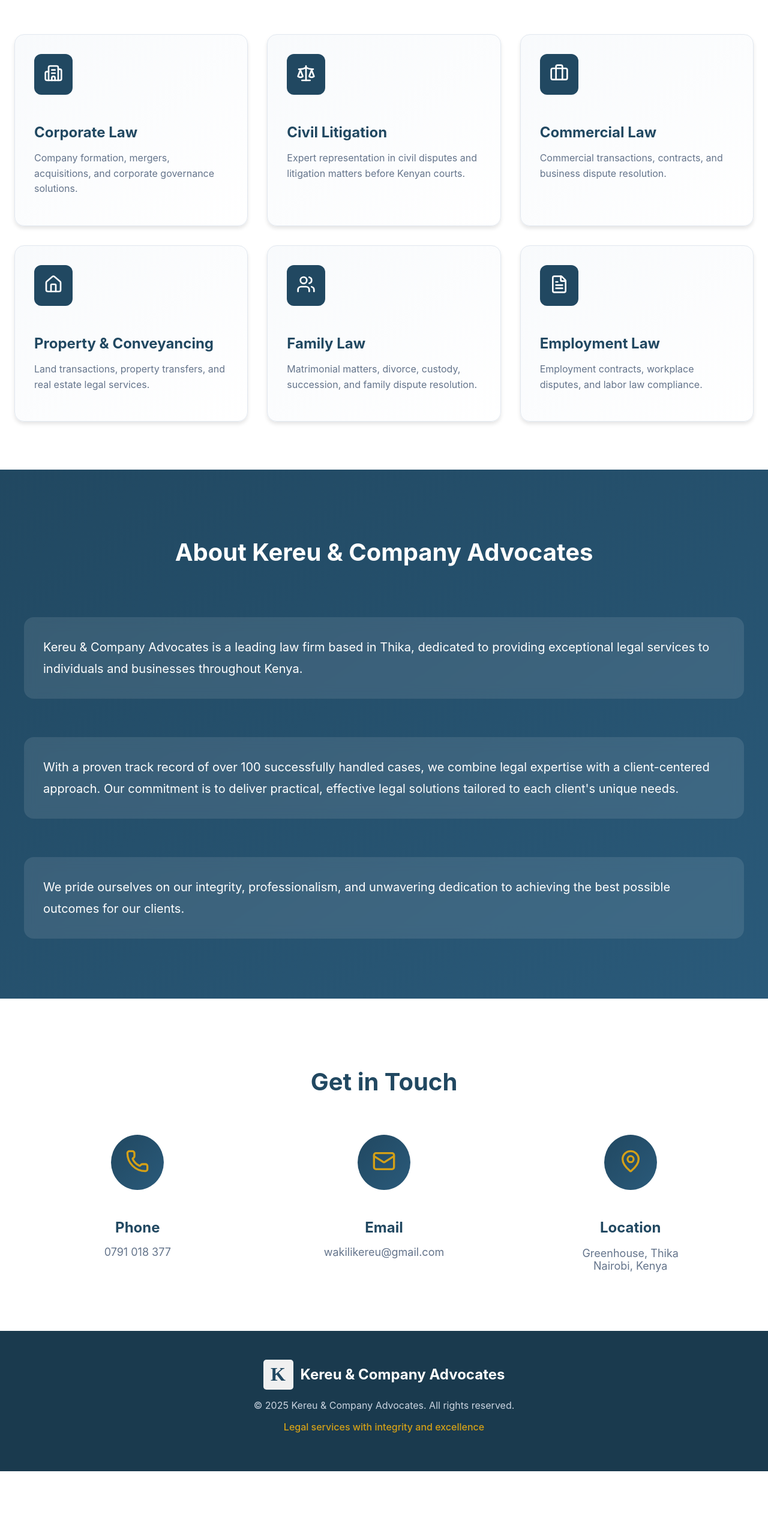
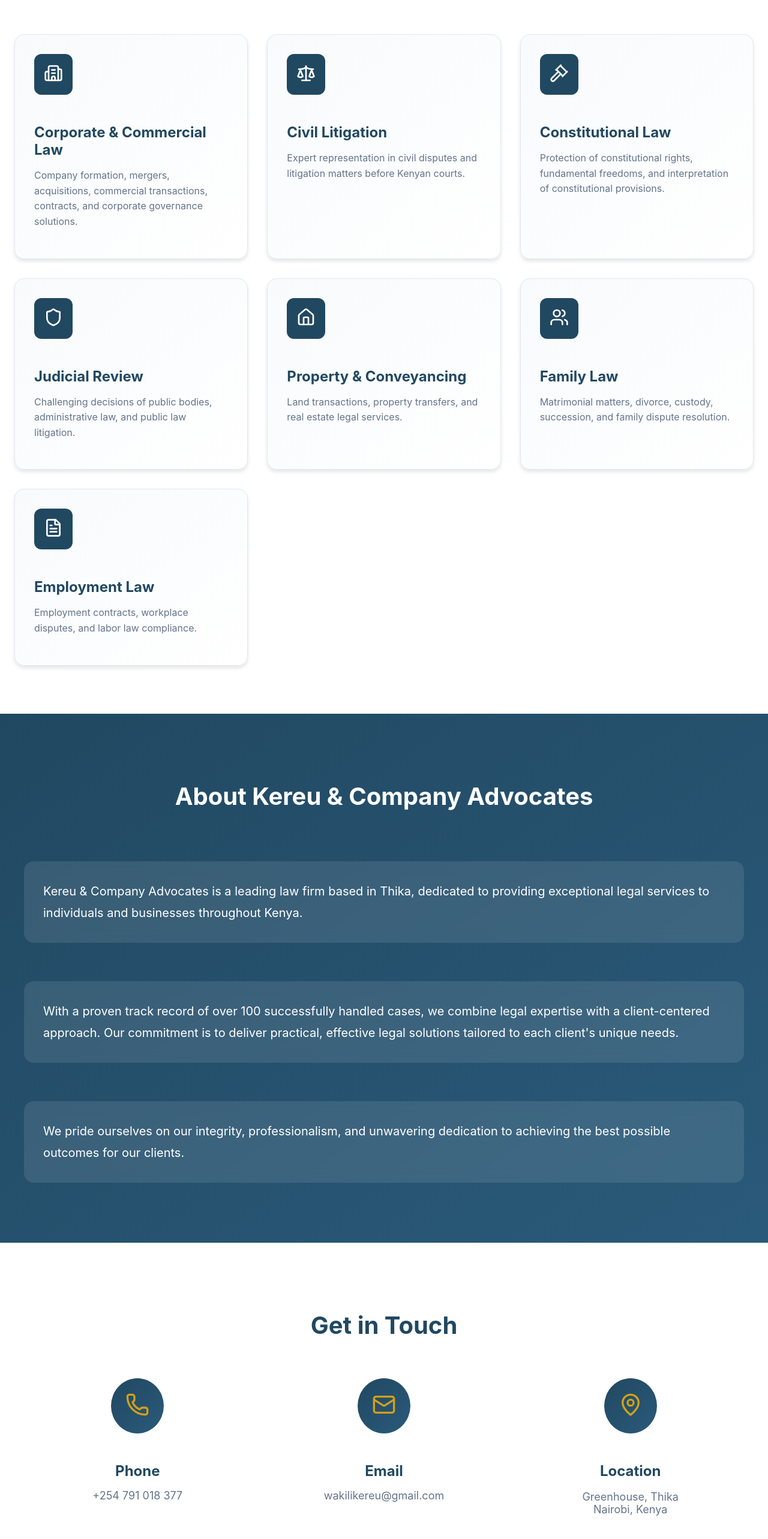
Before and after one commit to mollenwambui/Kereu-and-Company-Advocates, a React (Create React App) app: page / in a window 1280 px wide. Shown: the part 1237-3803 px from the top of the page at 60% size. Before the commit the page ends 3690 px from the top, so only its background shows below. Built offline with nearby package versions, Linux system fonts and the light colour scheme.

Commit message:
include name to title

```diff
--- a/public/index.html
+++ b/public/index.html
@@ -24,7 +24,7 @@
       work correctly both with client-side routing and a non-root public URL.
       Learn how to configure a non-root public URL by running `npm run build`.
     -->
-    <title>React App</title>
+    <title>Kereu & co Advocates</title>
   </head>
   <body>
     <noscript>You need to enable JavaScript to run this app.</noscript>
--- a/src/App.js
+++ b/src/App.js
@@ -1,5 +1,5 @@
 import React, { useState, useEffect } from 'react';
-import { Scale, Building2, Briefcase, Home, Users, FileText, Phone, Mail, MapPin, ArrowRight, Menu, X } from 'lucide-react';
+import { Scale, Building2, Briefcase, Home, Users, FileText, Phone, Mail, MapPin, ArrowRight, Menu, X, Gavel, Shield } from 'lucide-react';
 import './App.css';
 
 function App() {
@@ -53,9 +53,10 @@
   }, []);
 
   const services = [
-    { icon: Building2, title: "Corporate Law", desc: "Company formation, mergers, acquisitions, and corporate governance solutions." },
+    { icon: Building2, title: "Corporate & Commercial Law", desc: "Company formation, mergers, acquisitions, commercial transactions, contracts, and corporate governance solutions." },
     { icon: Scale, title: "Civil Litigation", desc: "Expert representation in civil disputes and litigation matters before Kenyan courts." },
-    { icon: Briefcase, title: "Commercial Law", desc: "Commercial transactions, contracts, and business dispute resolution." },
+    { icon: Gavel, title: "Constitutional Law", desc: "Protection of constitutional rights, fundamental freedoms, and interpretation of constitutional provisions." },
+    { icon: Shield, title: "Judicial Review", desc: "Challenging decisions of public bodies, administrative law, and public law litigation." },
     { icon: Home, title: "Property & Conveyancing", desc: "Land transactions, property transfers, and real estate legal services." },
     { icon: Users, title: "Family Law", desc: "Matrimonial matters, divorce, custody, succession, and family dispute resolution." },
     { icon: FileText, title: "Employment Law", desc: "Employment contracts, workplace disputes, and labor law compliance." }
@@ -183,7 +184,7 @@
           <h2 className="section-title white">About Kereu & Company Advocates</h2>
           <div className="about-content">
             <p className="about-text">
-              Kereu & Company Advocates is a leading law firm based in Thika,  dedicated to providing exceptional legal services to individuals and businesses throughout Kenya.
+              Kereu & Company Advocates is a leading law firm based in Thika, dedicated to providing exceptional legal services to individuals and businesses throughout Kenya.
             </p>
             <p className="about-text">
               With a proven track record of over 100 successfully handled cases, we combine legal expertise with a client-centered approach. Our commitment is to deliver practical, effective legal solutions tailored to each client's unique needs.
@@ -205,7 +206,7 @@
                 <Phone size={40} />
               </div>
               <h3 className="contact-title">Phone</h3>
-              <a href="tel:0791018377" className="contact-link">0791 018 377</a>
+              <a href="tel:0791018377" className="contact-link">+254 791 018 377</a>
             </div>
             <div className="contact-card">
               <div className="contact-icon-box">
```
